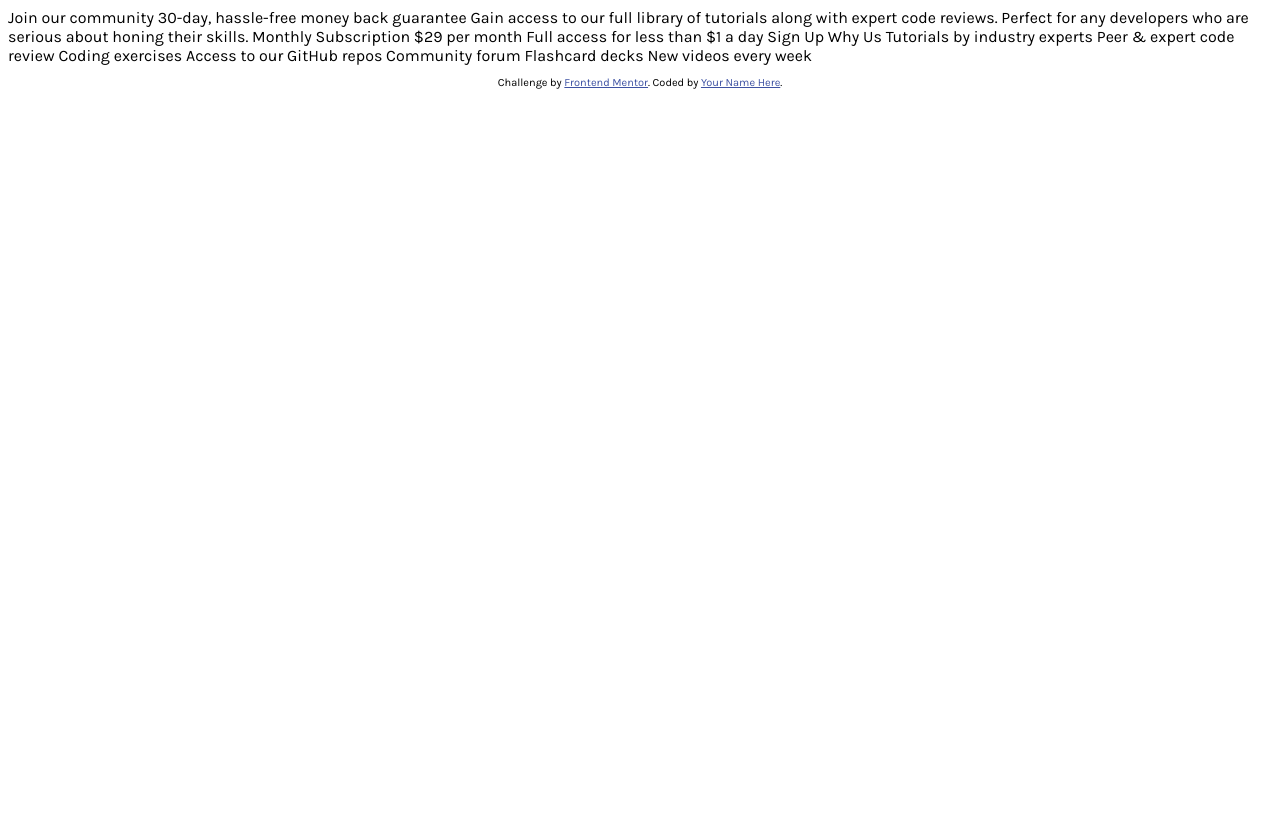
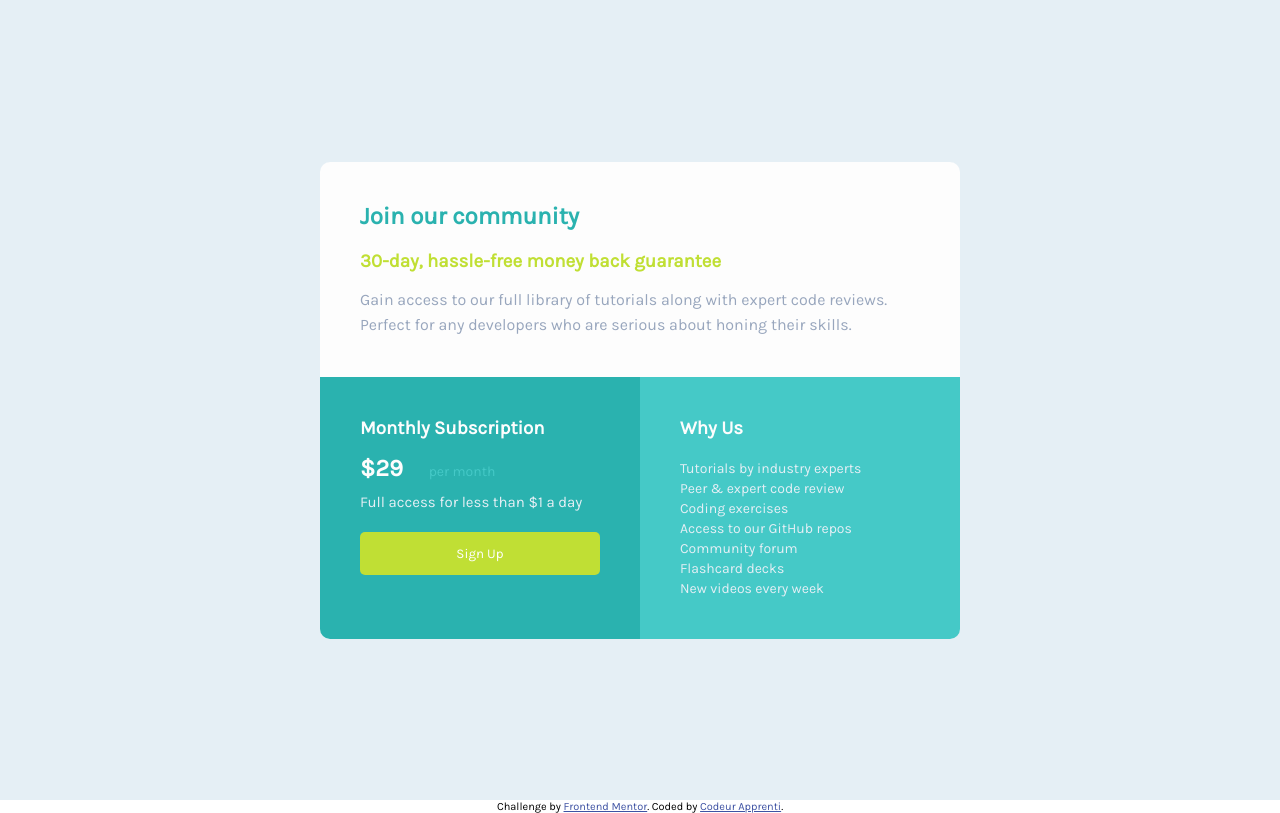
Before and after one commit to CodeurApprenti/grid-component, a plain HTML site: page index.html in a window 1280 px wide. Drawn offline with Linux system fonts and the light colour scheme.

Commit message:
Refactoring code

```diff
--- a/css/styles.css
+++ b/css/styles.css
@@ -1,25 +1,183 @@
 
-@import url('https://fonts.googleapis.com/css2?family=Karla:wght@400;700&display=swap');
+@import url('https://fonts.googleapis.com/css2?family=Karla&display=swap');
 
+*{
+    margin: 0;
+    padding: 0;
+    box-sizing: border-box;
+    font-family: 'Karla', sans-serif;
+}
 
 :root{
-    --cyan: hsl(179, 62%, 43%);
-    --bright-yellow: hsl(71, 73%, 54%);
-
-    --light-gray:hsl(204, 43%, 93%);
-    --grayish-blue:hsl(218, 22%, 67%);
-}
-
-html{
-    padding: 0;
-    margin:0;
-    font-size: 16px;
-    font-family: 'Karla', sans-serif;
+    --color-cyan: hsl(179, 62%, 43%);
+    --color-bright-yellow: hsl(71, 73%, 54%);
+    --color-light-gray: hsl(204, 43%, 93%);
+    --color-grayish-blue: hsl(218, 22%, 67%);
+    --color-light-cyan: hsl(179, 55%, 53%);
 }
 
 
 
+.container{
+    height: 100vh;
+    background: var(--color-light-gray);
+    display: flex;
+    flex-direction: column;
+    align-items: center;
+    justify-content: center;
+}
+
+.container .grid{
+    width: 50%;
+    background: #fdfdfd;
+    border-radius: 10px;
+    overflow: hidden;
+}
+
+.container .top{
+    padding: 40px;
+}
+
+.container .top h2{
+    color: var(--color-cyan);
+    padding: 0 0 20px 0;
+    font-weight: 700;
+}
+
+.container .top h3{
+    color: var(--color-bright-yellow);
+    padding: 0 0 15px 0;
+}
+
+.container .top p{
+    color: var(--color-grayish-blue);
+    line-height: 25px;
+}
+
+.container .bottom{
+    display: grid;
+    grid-template-columns: 1fr 1fr;
+    color: #fdfdfd;
+}
+
+.container .bottom .left{
+    padding: 40px;
+    background: var(--color-cyan);
+}
+
+.container .bottom .left h3{
+    font-weight: 700;
+    padding: 0 0 15px 0;
+}
+
+.container .bottom .left h1{
+    font-weight: 700;
+}
+
+.container .bottom .left h1 span{
+    font-size: 14px;
+    font-weight: 400;
+    color: var(--color-light-cyan);
+    margin-left: 20px;
+}
+
+.container .bottom .left p{
+    padding: 0 0 20px 0;
+    font-size: 15px;
+
+}
+
+.container .bottom .left button{
+    width: 100%;
+    background: var(--color-bright-yellow);
+    border: hidden;
+    padding: 14px;
+    color: #fff;
+    border-radius: 5px;
+    outline: none;
+    cursor: pointer;
+}
+
+.container .bottom .right{
+    padding: 40px;
+    background: var(--color-light-cyan);
+}
+
+.bottom h1{
+    font-weight: 700;
+    padding: 0 0 10px 0;
+}
+
+.bottom p{
+    line-height: 20px;
+    font-size: 14px;
+    font-weight: 400;
+    color: var(--color-light-gray);
+
+}
+
+.first-p{
+    padding-top:20px;
+}
 
 
-.attribution { font-size: 11px; text-align: center; }
-.attribution a { color: hsl(228, 45%, 44%); }
+/* Crédits */
+.attribution {
+    font-size: 11px;
+    text-align: center;
+}
+.attribution a {
+    color: hsl(228, 45%, 44%);
+
+}
+
+@media only screen and (max-width: 498px){
+
+    .container{
+        height: auto;
+    }
+
+    .container .grid{
+        width: 80%;
+        border-radius: 10px;
+        overflow: hidden;
+    }
+
+    .container .top p{
+        font-size: 13px;
+    }
+
+    .container .bottom{
+        display: flex;
+        flex-direction: column;
+        width: 100%;
+    }
+
+    .container .bottom .left{
+        width: 100%;
+        padding: 40px;
+    }
+
+    .container .bottom .right{
+        width: 100%;
+        padding: 40px;
+    }
+}
+
+@media only screen and (max-width: 996px){
+
+    .container .grid{
+        width: 80%;
+        border-radius: 10px;
+        overflow: hidden;
+    }
+
+    .container .top p{
+        font-size: 13px;
+    }
+
+    .container .bottom{
+        display: flex;
+        flex-direction: column;
+    }
+}
--- a/index.html
+++ b/index.html
@@ -5,41 +5,50 @@
   <meta name="viewport" content="width=device-width, initial-scale=1.0"> <!-- displays site properly based on user's device -->
 
   <link rel="icon" type="image/png" sizes="32x32" href="./images/favicon-32x32.png">
+  <link rel="stylesheet" href="css/styles.css">
 
   <title>Frontend Mentor | Single Price Grid Component</title>
-  <link rel="stylesheet" href="/css/styles.css">
+
 
 </head>
 <body>
-  Join our community
 
-  30-day, hassle-free money back guarantee
+  <section class="container">
+    <div class="grid">
 
-  Gain access to our full library of tutorials along with expert code reviews.
-  Perfect for any developers who are serious about honing their skills.
+      <div class="top">
+        <h2>Join our community</h2>
+        <h3>30-day, hassle-free money back guarantee</h3>
+        <p>Gain access to our full library of tutorials along with expert code reviews. Perfect for any developers who are serious about honing their skills.</p>
+      </div>
 
-  Monthly Subscription
+      <div class="bottom">
+        <div class="left">
+          <h3>Monthly Subscription</h3>
+          <h1>&dollar;29 <span>per month</span></h1>
+          <p>Full access for less than &dollar;1 a day</p>
+          <button>Sign Up</button>
+        </div>
 
-  &dollar;29 per month
+        <div class="right">
+          <h3>Why Us</h3>
+          <p class="first-p">Tutorials by industry experts</p>
+          <p>Peer &amp; expert code review</p>
+          <p>Coding exercises</p>
+          <p>Access to our GitHub repos</p>
+          <p>Community forum</p>
+          <p>Flashcard decks</p>
+          <p>New videos every week</p>
+        </div>
+      </div>
 
-  Full access for less than &dollar;1 a day
-
-  Sign Up
-
-  Why Us
-
-  Tutorials by industry experts
-  Peer &amp; expert code review
-  Coding exercises
-  Access to our GitHub repos
-  Community forum
-  Flashcard decks
-  New videos every week
+    </div>
+  </section>
 
   <footer>
     <p class="attribution">
       Challenge by <a href="https://www.frontendmentor.io?ref=challenge" target="_blank">Frontend Mentor</a>.
-      Coded by <a href="#">Your Name Here</a>.
+      Coded by <a href="#">Codeur Apprenti</a>.
     </p>
   </footer>
 </body>
```
